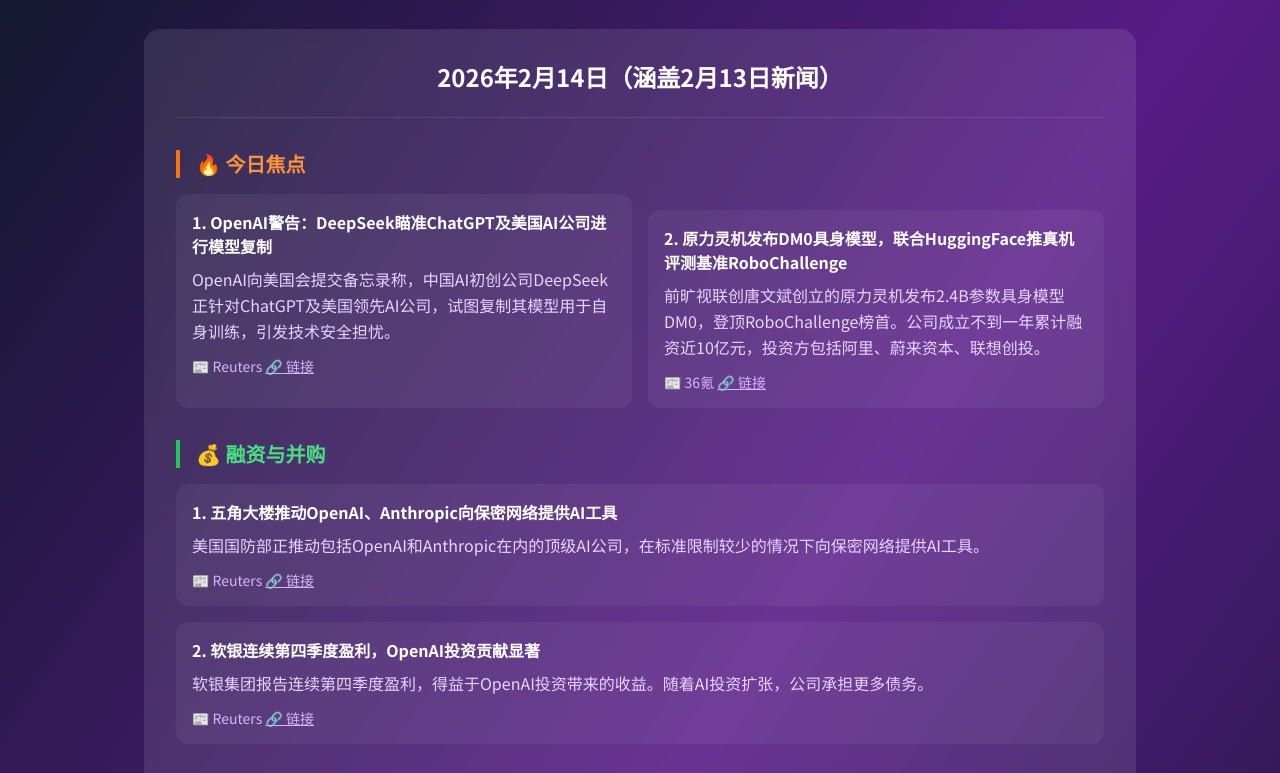
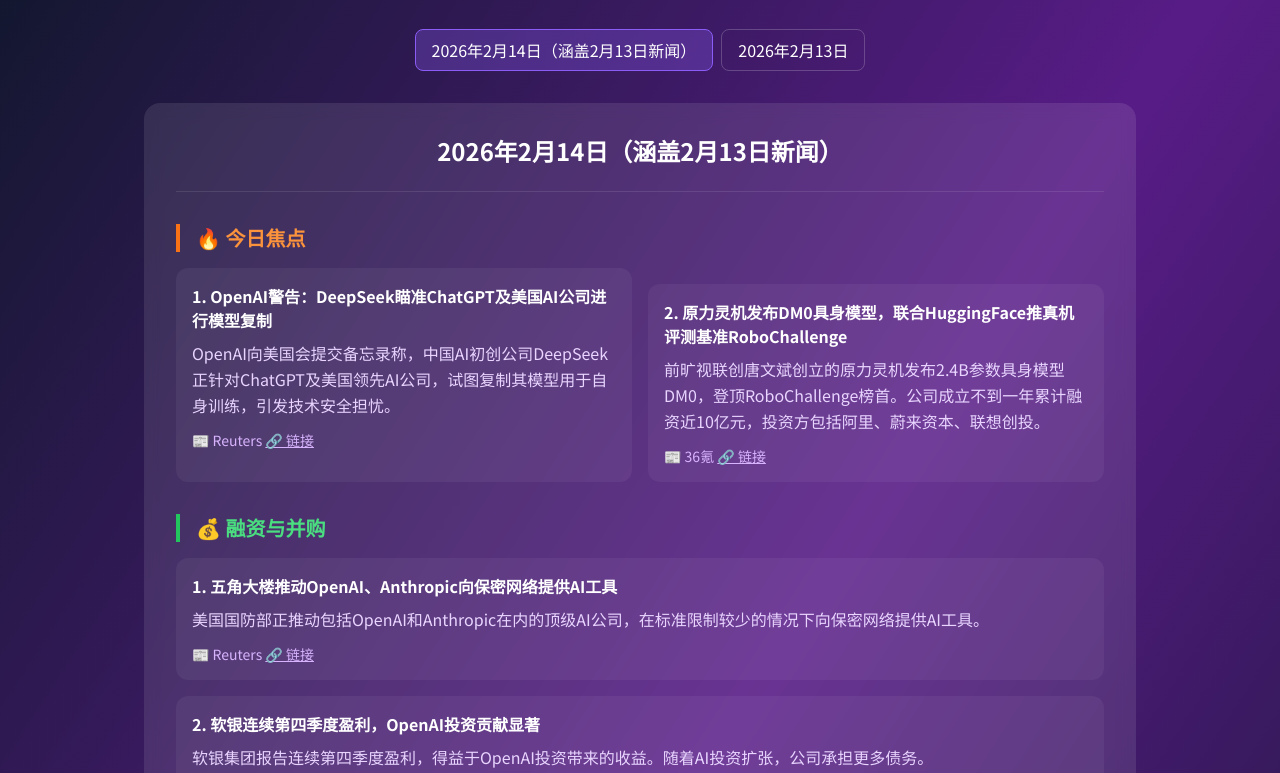
Before and after one commit to howardrock88/daily_brief, a plain HTML site: page daily-brief.html in a window 1280 px wide. Shown: the part 119-892 px from the top of the page. Drawn offline with nearby package versions, Linux system fonts and the light colour scheme.

Commit message:
多天支持: JSON改为数组格式 + HTML添加日期选择器

```diff
--- a/daily-brief.html
+++ b/daily-brief.html
@@ -13,6 +13,7 @@
     .section-funding { border-color: #22c55e; }
     .section-tech { border-color: #3b82f6; }
     .section-news { border-color: #a855f7; }
+    .day-btn.active { background: rgba(139, 92, 246, 0.3); border-color: #8b5cf6; }
   </style>
 </head>
 <body class="bg-gradient-to-br from-slate-900 via-purple-900 to-slate-900 min-h-screen">
@@ -22,6 +23,10 @@
       <p class="text-purple-300 text-lg">每天自动更新 · 机器人和AI行业资讯</p>
     </div>
 
+    <!-- 日期选择器 -->
+    <div id="days" class="flex flex-wrap justify-center gap-2 mb-8"></div>
+
+    <!-- 内容区 -->
     <div id="content" class="space-y-8">
       <p class="text-center text-purple-300">加载中...</p>
     </div>
@@ -32,13 +37,17 @@
   </div>
 
   <script>
+    let briefs = [];
+    let currentIdx = 0;
+
     async function loadData() {
       try {
         const response = await fetch('daily-brief.json');
         if (!response.ok) throw new Error('加载失败');
 
-        const brief = await response.json();
-        renderBrief(brief);
+        briefs = await response.json();
+        renderDayButtons();
+        renderBrief(currentIdx);
       } catch (e) {
         document.getElementById('content').innerHTML = `
           <div class="bg-red-500/20 border border-red-500 rounded-xl p-6 text-center">
@@ -49,10 +58,25 @@
       }
     }
 
+    function renderDayButtons() {
+      const container = document.getElementById('days');
+      container.innerHTML = briefs.map((brief, idx) => `
+        <button onclick="selectDay(${idx})"
+          class="day-btn px-4 py-2 rounded-lg border border-white/20 text-white hover:bg-white/10 transition ${idx === currentIdx ? 'active' : ''}">
+          ${brief.date}
+        </button>
+      `).join('');
+    }
+
+    function selectDay(idx) {
+      currentIdx = idx;
+      renderDayButtons();
+      renderBrief(idx);
+    }
+
     function parseSource(source) {
       if (!source) return '';
 
-      // 匹配 http/https URL
       const httpMatch = source.match(/https?:\/\/[^\s]+/);
       if (httpMatch) {
         const url = httpMatch[0];
@@ -62,7 +86,8 @@
       return source;
     }
 
-    function renderBrief(brief) {
+    function renderBrief(idx) {
+      const brief = briefs[idx];
       const sections = [
         { key: 'focus', title: '🔥 今日焦点', color: 'text-orange-400', class: 'section-focus' },
         { key: 'funding', title: '💰 融资与并购', color: 'text-green-400', class: 'section-funding' },
@@ -101,7 +126,7 @@
 
       html += `
           <div class="mt-8 pt-6 border-t border-white/10 text-center">
-            <p class="text-purple-400 text-sm">✅ 已查重（无重复） | ⏰ 明天7:00自动执行</p>
+            <p class="text-purple-400 text-sm">✅ 已查重 | ⏰ 明天7:00自动更新</p>
           </div>
         </div>
       `;
--- a/daily-brief.json
+++ b/daily-brief.json
@@ -1,3 +1,4 @@
+[
   {
     "date": "2026年2月14日（涵盖2月13日新闻）",
     "focus": [
@@ -53,4 +54,76 @@
         "source": "Reuters https://www.reuters.com/healthcare-fda-ai-medical-device-2026-02-09/"
       }
     ]
+  },
+  {
+    "date": "2026年2月13日",
+    "focus": [
+      {
+        "title": "OpenAI、Anthropic、Google罕见联手，共同推出AI创业加速器",
+        "desc": "三大AI巨头宣布共同推出F/ai创业加速器项目，Meta、Microsoft和Sequoia也参与其中。",
+        "source": "Inc https://www.inc.com"
+      },
+      {
+        "title": "Anthropic估值达3800亿美元",
+        "desc": "Anthropic估值跃升至3800亿美元，进一步缩小与OpenAI的差距。",
+        "source": "Click on Detroit https://www.clickondetroit.com"
       }
+    ],
+    "funding": [
+      {
+        "title": "临界点获数亿元融资",
+        "desc": "灵巧手公司临界点完成新一轮数亿元融资。",
+        "source": "36氪 https://36kr.com/p/3678179258425990"
+      },
+      {
+        "title": "Onconetix收购Realbotix",
+        "desc": "2月12日，Onconetix宣布收购美国AI人形机器人公司Realbotix。",
+        "source": "Stock Titan https://www.stocktitan.net/news/ai.html"
+      },
+      {
+        "title": "星际光年完成Pre-A轮融资",
+        "desc": "构建具身智能落地物理世界'最后一厘米'。",
+        "source": "36氪 https://36kr.com/p/3519660933962629"
+      }
+    ],
+    "tech": [
+      {
+        "title": "Google和奔驰联手支持Apollo人形机器人",
+        "desc": "Google DeepMind与Apptronik合作，将先进AI技术应用于Apollo人形机器人。",
+        "source": "Interesting Engineering https://www.interestingengineering.com"
+      },
+      {
+        "title": "嵩山少林寺机器人表演功夫",
+        "desc": "人形机器人在嵩山少林寺表演功夫。",
+        "source": "Times of India https://timesofindia.indiatimes.com"
+      },
+      {
+        "title": "埃斯顿酷卓发布第二代人形机器人Codroid 02",
+        "desc": "Codroid 02身高170cm，体重70kg，单臂负载5公斤，全身31个自由度。",
+        "source": "哔哩哔哩 https://www.bilibili.com"
+      }
+    ],
+    "news": [
+      {
+        "title": "比尔·盖茨时隔两年半再度访华",
+        "desc": "2月11日，比尔·盖茨现身上海张江。",
+        "source": "IT之家 https://www.ithome.com"
+      },
+      {
+        "title": "荣耀前CEO赵明将加入千里科技董事会",
+        "desc": "赵明将任千里科技联席董事长。",
+        "source": "虎嗅 https://www.huxiu.com"
+      },
+      {
+        "title": "Anthropic向AI监管组织捐赠2000万美元",
+        "desc": "用于2026年选举前的AI监管倡导。",
+        "source": "CNBC https://www.cnbc.com"
+      },
+      {
+        "title": "18家中国公司亮相CES，展示消费级AI机器人",
+        "desc": "从仿生宠物、情绪机器人到教育陪伴机器人。",
+        "source": "36氪 https://36kr.com"
+      }
+    ]
+  }
+]
```
Lines whose indentation alone changed are shown as unchanged.
